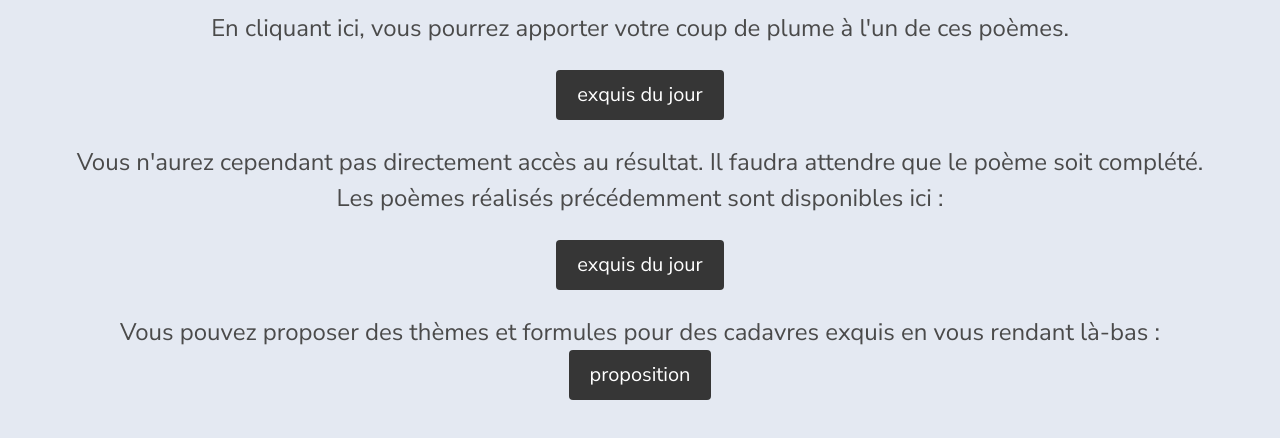
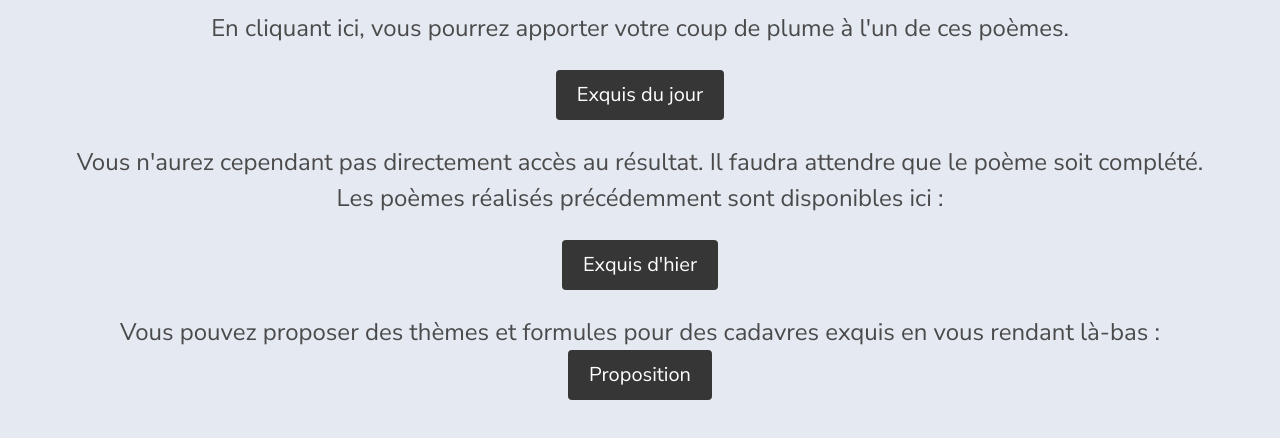
Before and after one commit to TylSpiegel/Plumard, a SvelteKit app: page /principe in a window 1280 px wide. Shown: the part 290-728 px from the top of the page. Built offline with nearby package versions, Linux system fonts and the light colour scheme.

Commit message:
Small cosmetic changes

```diff
--- a/src/routes/principe/+page.svelte
+++ b/src/routes/principe/+page.svelte
@@ -29,7 +29,7 @@
 				</p>
 				<div class="block">
 					<a href = "/exquis-du-jour">
-					<button class="button is-dark is-medium">exquis du jour</button>
+					<button class="button is-dark is-medium">Exquis du jour</button>
 					</a>
 				</div>
 				<div class="block">
@@ -47,7 +47,7 @@
 
 				<div class="block">
 					<a href = "/exquis-d-hier">
-					<button class="button is-dark is-medium">exquis du jour</button>
+					<button class="button is-dark is-medium">Exquis d'hier</button>
 					</a>
 				</div>
 
@@ -60,7 +60,7 @@
 
 						<div class="block">
 							<a href = "/proposition">
-							<button class="button is-dark is-medium">proposition</button>
+							<button class="button is-dark is-medium">Proposition</button>
 							</a>
 						</div>
 
```
